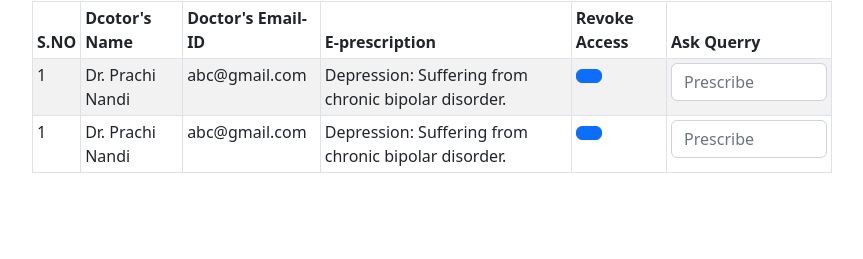
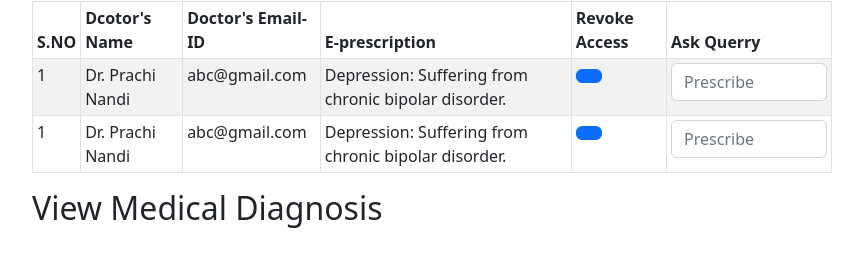
Before and after one commit to Karan9034/mediChain, a React (Create React App) app in the folder client/: page /patient in a window 1280 px wide. Shown: the part 269-528 px from the top of the page, without its empty margins (68-931 px from the left). Built offline with nearby package versions, Linux system fonts and the light colour scheme; the HTML template or start-up script is replaced by a standard one; what ipfs-http-client would draw is missing.

Commit message:
minor change

```diff
--- a/client/src/components/Patients.js
+++ b/client/src/components/Patients.js
@@ -2,7 +2,8 @@ import React from 'react';
 import 'bootstrap/dist/css/bootstrap.css';
 import Form from 'react-bootstrap/Form';
 import Button from 'react-bootstrap/Button';
-import Table from 'react-bootstrap/Table'
+import Table from 'react-bootstrap/Table';
+import report from '../Images/report.png';
 const Patient = ({abc}) => {
 
     return (
@@ -60,6 +61,9 @@ const Patient = ({abc}) => {
 
       </tbody>
     </Table>
+    <h2>View Medical Diagnosis</h2>
+    <img src={report} />
+
 </div>
     )
 }
```
Also changed, not shown: client/src/Images/report.png (added).
